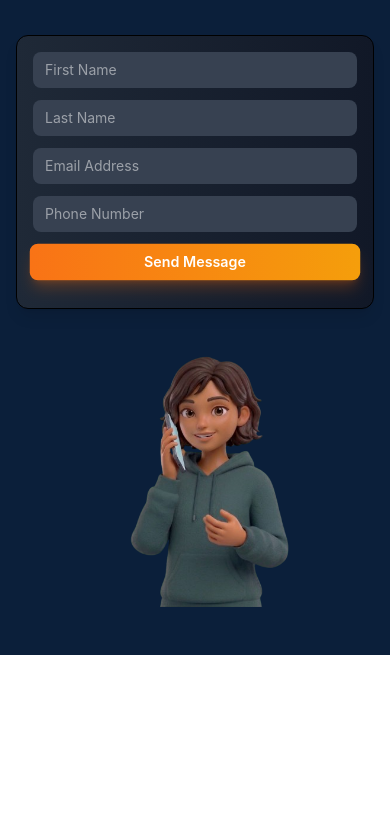
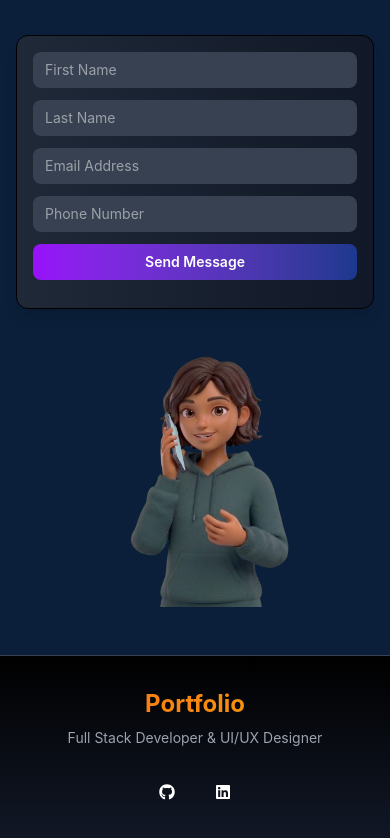
Before and after one commit to Ridima28/Portfolio, a React app in the folder portfolio/: page / in a window 390 px wide. Shown: the part 4302-5140 px from the top of the page. Before the commit the page ends 4957 px from the top, so only its background shows below. Built offline with nearby package versions, Linux system fonts and the light colour scheme; the HTML template or start-up script is replaced by a standard one.

Commit message:
footer done

```diff
--- a/portfolio/package.json
+++ b/portfolio/package.json
@@ -16,6 +16,7 @@
     "lucide-react": "^1.7.0",
     "react": "^19.2.4",
     "react-dom": "^19.2.4",
+    "react-icons": "^5.6.0",
     "tailwindcss": "^4.2.2"
   },
   "devDependencies": {
--- a/portfolio/src/App.jsx
+++ b/portfolio/src/App.jsx
@@ -5,8 +5,10 @@ import { useEffect } from "react";
 import HeroSection from "./components/HeroSection";
 import About from "./components/About";
 import Skills from "./components/Skill";
+
 // import Project from './components/Project';
-import  Contact  from './components/Contact';
+import Contact  from './components/Contact';
+import Footer from "./components/Footer";
 
 const App = () => {
 
@@ -26,6 +28,7 @@ const App = () => {
       <Skills />
       {/* <Project/> */}
       <Contact/>
+      <Footer/>
     </div>
   );
 };
--- a/portfolio/src/components/Contact.jsx
+++ b/portfolio/src/components/Contact.jsx
@@ -19,11 +19,11 @@ const Contact = () => {
                         color: 'white'
                     }}>
                         Get In <span
-                        style = {{
-                            background: 'linear-gradient(to right, #f97316, #f59e0b)',
+                        style = {{    background: 'linear-gradient(to right, #C084FC , #3b82f6)',
+
                             WebkitBackgroundClip: 'text',
                             backgroundClip: 'text',
-                            color: 'transparent'
+                            WebkitTextFillColor: 'transparent'
                         }}> Touch </span>
                     </h2>
                     <p className = "text-base sm:text-lg md:text-xl"
@@ -99,16 +99,15 @@ className = 'w-full lg:scale-125 max-w-xs sm:max-w-sm lg:max-w-md h-auto object-
                             focus:ring-orange-500/20 transition-all'
                             required/>
                             <button
-                            type='submit'
-                            style={{
-                            background: 'linear-gradient(to right, #f97316, #f59e0b)'
-                            }}
-                            className='w-full py-2 sm:py-3 text-white
-                            font-semibold rounded-lg text-sm sm:text-base
-                            hover: shadow-lg hover: shadow-orange-500/25
-                            hover: scale-[1.02] transition-all'>
-                            Send Message
-                            </button>
+                                type="submit"
+
+                                className="w-full py-2 sm:py-3 text-white font-semibold rounded-lg text-sm sm:text-base
+                                bg-linear-to-r from-purple-600 to-blue-900
+                                hover:shadow-lg hover:shadow-purple-500/30
+                                hover:scale-[1.02] transition-all"
+                                >
+                                Send Message
+                                </button>
                         </div>
 
                     </form>
--- /dev/null
+++ b/portfolio/src/components/Footer.jsx
@@ -0,0 +1,52 @@
+import { FaGithub, FaLinkedin } from 'react-icons/fa';
+
+const Footer = () => {
+    const year = new Date().getFullYear();
+    return (
+        <footer
+        style ={{
+            background: 'linear-gradient(to bottom, #000000, #111827)',
+        borderColor: '#374151',
+        }}
+        className='border-t'
+        >
+            <div className='container mx-auto px-4 py-8'>
+                <div className = 'flex flex-col md:flex-row justify-between items-center gap-6'>
+                    <div className = 'text-center md:text-left'>
+                        <h3
+                        className = 'text-2xl font-bold mb-2'
+                        style = {{
+                            background: 'linear-gradient(to right, #f97316, #f59e0b)',
+                            WebkitBackgroundClip:'text',
+                            backgroundClip:'text',
+                            color:'transparent'
+                        }}>
+                            Portfolio
+                        </h3>
+                        <p
+                        className = 'text-sm'
+                        style = {{
+                            color: '#9ca3af'
+                        }}>
+                            Full Stack Developer & UI/UX Designer
+                        </p>
+                    </div>
+                    <div className ='flex gap-4'>
+                        <a
+                        href = '#'
+                        className="w-10 h-10 rounded-full flex items-center justify-center hover:scale-110 transition-all hover:bg-linear-to-r hover:from-purple-500 hover:to-blue-500 hover:text-white dark:bg-[#f3f4f6] text-white dark:text-[#374151]">
+                            <FaGithub/>
+                        </a>
+                        <a
+                        href="#"
+                        className="w-10 h-10 rounded-full flex items-center justify-center hover:scale-110 transition-all hover:bg-linear-to-r hover:from-purple-500 hover:to-blue-500 hover:text-white dark:bg-[#f3f4f6] text-white dark:text-[#374151]">
+                        <FaLinkedin />
+                        </a>
+                    </div>
+                </div>
+            </div>
+        </footer>
+    )
+}
+
+export default Footer
--- a/portfolio/src/components/Navbar.jsx
+++ b/portfolio/src/components/Navbar.jsx
@@ -100,7 +100,7 @@ export const Navbar = () => {
                     </div>
                 </div>
 
-                {/* Mobile Menu */}
+
                 {isMenuOpen && (
                     <motion.div
                         initial={{ opacity: 0, height: 0 }}
```
Also changed, not shown: 1 other file (tests, documents, lock files or other folders).
